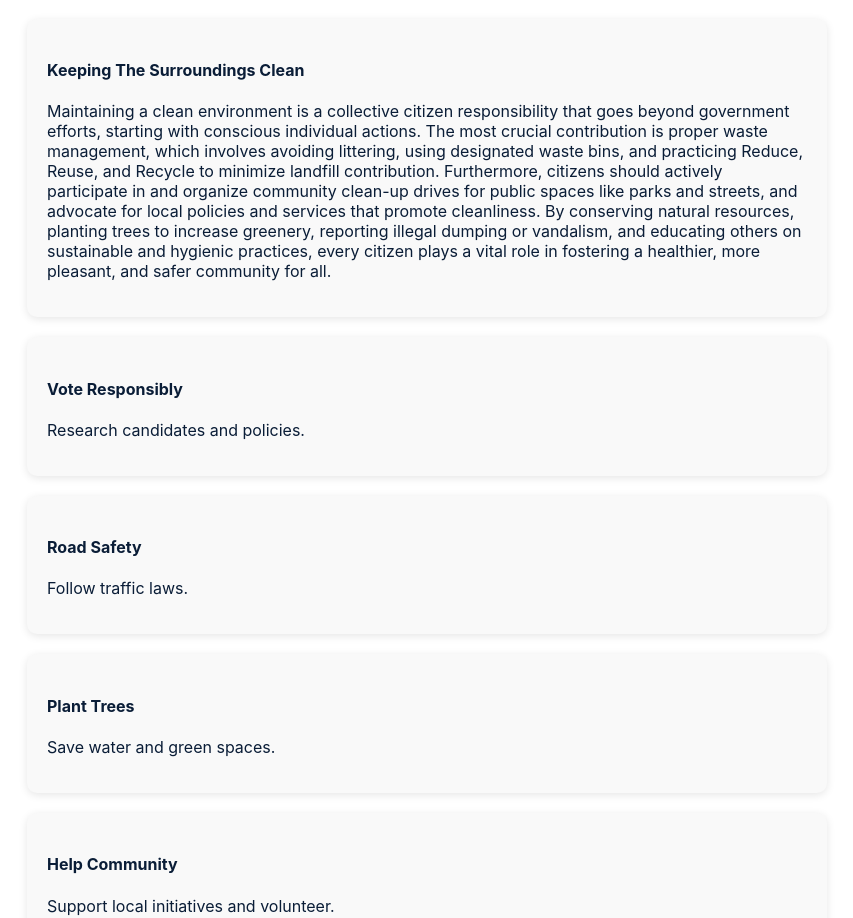
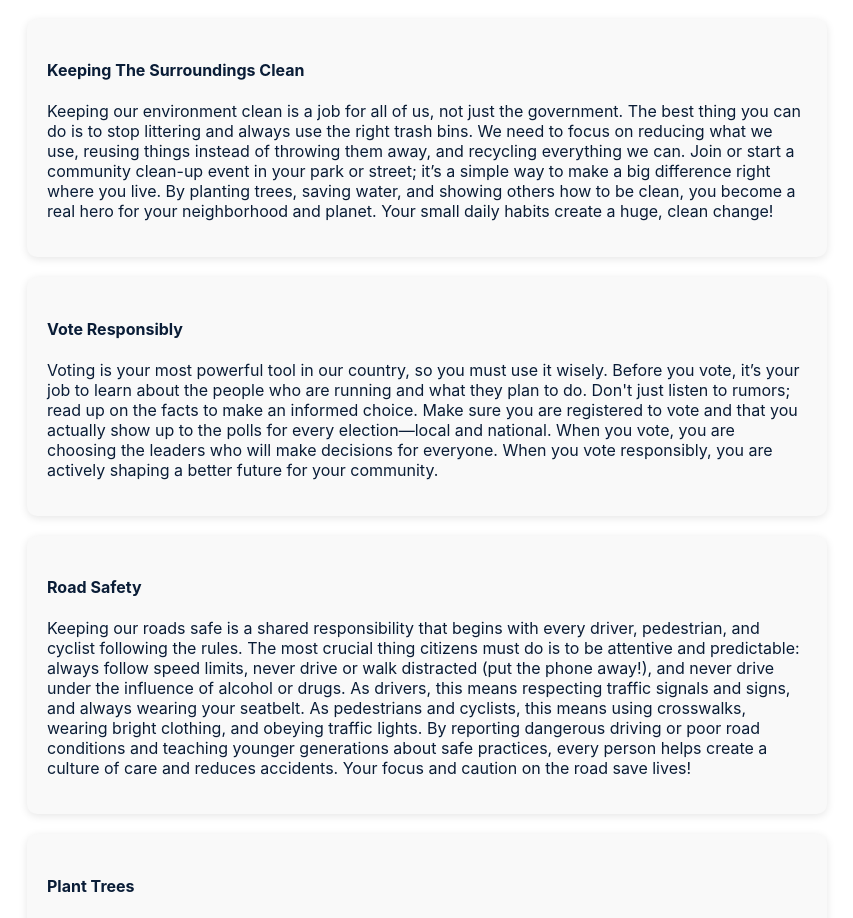
Before and after one commit to TejasJain676/voice-of-the-people, a plain HTML site: page citizens.html in a window 1280 px wide. Shown: the part 139-1057 px from the top of the page, without its empty margins (213-1066 px from the left). Drawn offline with Linux system fonts and the light colour scheme; no server answers.

Commit message:
Update citizens.html

```diff
--- a/citizens.html
+++ b/citizens.html
@@ -24,11 +24,11 @@
 <main class="container">
 <h1>Civic Duties</h1>
 <div class="three-cols">
-<div class="box"><h4>Keeping The Surroundings Clean</h4><p>Maintaining a clean environment is a collective citizen responsibility that goes beyond government efforts, starting with conscious individual actions. The most crucial contribution is proper waste management, which involves avoiding littering, using designated waste bins, and practicing Reduce, Reuse, and Recycle to minimize landfill contribution. Furthermore, citizens should actively participate in and organize community clean-up drives for public spaces like parks and streets, and advocate for local policies and services that promote cleanliness. By conserving natural resources, planting trees to increase greenery, reporting illegal dumping or vandalism, and educating others on sustainable and hygienic practices, every citizen plays a vital role in fostering a healthier, more pleasant, and safer community for all.</p></div>
-<div class="box"><h4>Vote Responsibly</h4><p>Research candidates and policies.</p></div>
-<div class="box"><h4>Road Safety</h4><p>Follow traffic laws.</p></div>
-<div class="box"><h4>Plant Trees</h4><p>Save water and green spaces.</p></div>
-<div class="box"><h4>Help Community</h4><p>Support local initiatives and volunteer.</p></div>
+<div class="box"><h4>Keeping The Surroundings Clean</h4><p>Keeping our environment clean is a job for all of us, not just the government. The best thing you can do is to stop littering and always use the right trash bins. We need to focus on reducing what we use, reusing things instead of throwing them away, and recycling everything we can. Join or start a community clean-up event in your park or street; it’s a simple way to make a big difference right where you live. By planting trees, saving water, and showing others how to be clean, you become a real hero for your neighborhood and planet. Your small daily habits create a huge, clean change!</p></div>
+<div class="box"><h4>Vote Responsibly</h4><p>Voting is your most powerful tool in our country, so you must use it wisely. Before you vote, it’s your job to learn about the people who are running and what they plan to do. Don't just listen to rumors; read up on the facts to make an informed choice. Make sure you are registered to vote and that you actually show up to the polls for every election—local and national. When you vote, you are choosing the leaders who will make decisions for everyone. When you vote responsibly, you are actively shaping a better future for your community.</p></div>
+<div class="box"><h4>Road Safety</h4><p>Keeping our roads safe is a shared responsibility that begins with every driver, pedestrian, and cyclist following the rules. The most crucial thing citizens must do is to be attentive and predictable: always follow speed limits, never drive or walk distracted (put the phone away!), and never drive under the influence of alcohol or drugs. As drivers, this means respecting traffic signals and signs, and always wearing your seatbelt. As pedestrians and cyclists, this means using crosswalks, wearing bright clothing, and obeying traffic lights. By reporting dangerous driving or poor road conditions and teaching younger generations about safe practices, every person helps create a culture of care and reduces accidents. Your focus and caution on the road save lives!</p></div>
+<div class="box"><h4>Plant Trees</h4><p>Planting trees is one of the easiest and best ways citizens can help the environment right now. Trees are essential because they clean the air we breathe by soaking up carbon dioxide and releasing fresh oxygen. They also help fight climate change, reduce local temperatures, and provide homes for wildlife like birds and insects. When you plant a tree, you're not just adding greenery; you're helping prevent soil erosion, improving local water quality, and making your neighborhood more beautiful and peaceful. Every single tree makes a difference, so grab a shovel and become a builder of a greener, healthier future!</p></div>
+<div class="box"><h4>Help Community</h4><p>Being a supportive citizen means actively working to make your local area a better place for everyone. The simplest way to help is to volunteer your time to local causes, whether it’s assisting at a food bank, mentoring a student, or helping clean up a local park. Look out for your neighbors, especially the elderly or those who need extra support, by offering small help like running errands or checking in on them. Attend local meetings and speak up about things that matter, encouraging everyone to get involved. By sharing your skills, showing kindness, and building strong, trusting relationships with those around you, you create a truly vibrant and resilient community where everyone feels connected and valued.</p></div>
 </div>
 </main>
 
```
